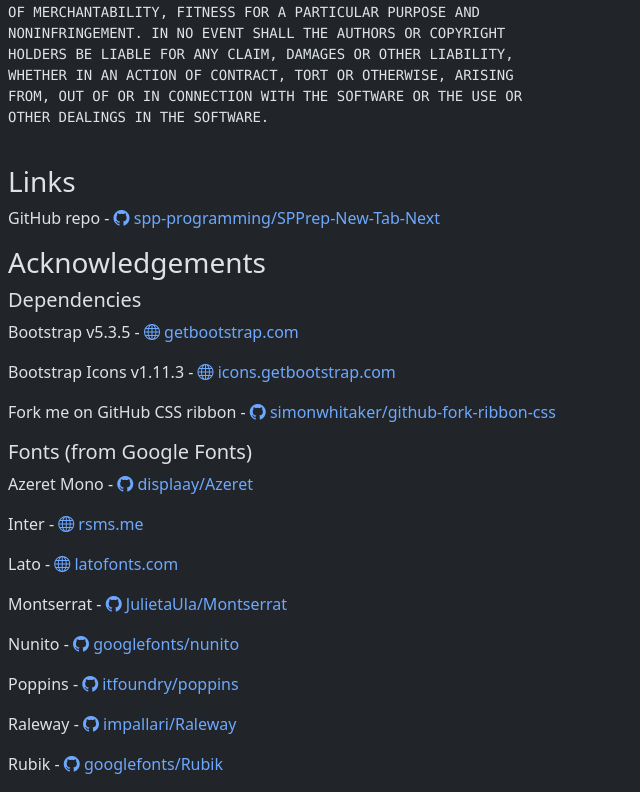
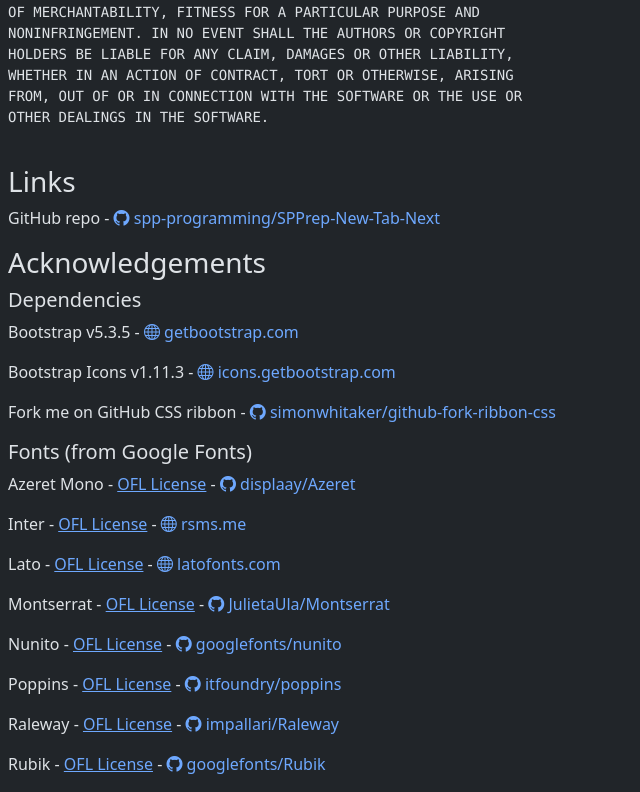
Before and after one commit to spp-programming/SPPrep-New-Tab-Next, a browser extension: page src/about.html in a window 1280 px wide. Shown: the part 519-1311 px from the top of the page, without its empty margins (0-640 px from the left). Drawn offline with Linux system fonts and the light colour scheme.

Commit message:
add links to font licenses

```diff
--- a/src/about.html
+++ b/src/about.html
@@ -75,14 +75,14 @@
         <p>Bootstrap Icons v1.11.3 - <a href="https://icons.getbootstrap.com/" class="link-underline-dark" target="_blank"><i class="bi bi-globe"></i> icons.getbootstrap.com</a></p>
         <p>Fork me on GitHub CSS ribbon - <a href="https://github.com/simonwhitaker/github-fork-ribbon-css" class="link-underline-dark" target="_blank"><i class="bi bi-github"></i> simonwhitaker/github-fork-ribbon-css</a></p>
         <h5>Fonts (from Google Fonts)</h5>
-        <p>Azeret Mono - <a href="https://github.com/displaay/Azeret" class="link-underline-dark" target="_blank"><i class="bi bi-github"></i> displaay/Azeret</a></p>
-        <p>Inter - <a href="https://rsms.me/inter/" class="link-underline-dark" target="_blank"><i class="bi bi-globe"></i> rsms.me</a></p>
-        <p>Lato - <a href="http://www.latofonts.com/" class="link-underline-dark" target="_blank"><i class="bi bi-globe"></i> latofonts.com</a></p>
-        <p>Montserrat - <a href="https://github.com/JulietaUla/Montserrat" class="link-underline-dark" target="_blank"><i class="bi bi-github"></i> JulietaUla/Montserrat</a></p>
-        <p>Nunito - <a href="https://github.com/googlefonts/nunito" class="link-underline-dark" target="_blank"><i class="bi bi-github"></i> googlefonts/nunito</a></p>
-        <p>Poppins - <a href="https://github.com/itfoundry/poppins" class="link-underline-dark" target="_blank"><i class="bi bi-github"></i> itfoundry/poppins</a></p>
-        <p>Raleway - <a href="https://github.com/impallari/Raleway" class="link-underline-dark" target="_blank"><i class="bi bi-github"></i> impallari/Raleway</a></p>
-        <p>Rubik - <a href="https://github.com/googlefonts/Rubik" class="link-underline-dark" target="_blank"><i class="bi bi-github"></i> googlefonts/Rubik</a></p>
+        <p>Azeret Mono - <a href="./fonts/AzeretMono/OFL.txt">OFL License</a> - <a href="https://github.com/displaay/Azeret" class="link-underline-dark" target="_blank"><i class="bi bi-github"></i> displaay/Azeret</a></p>
+        <p>Inter - <a href="./fonts/Inter/OFL.txt">OFL License</a> - <a href="https://rsms.me/inter/" class="link-underline-dark" target="_blank"><i class="bi bi-globe"></i> rsms.me</a></p>
+        <p>Lato - <a href="./fonts/Lato/OFL.txt">OFL License</a> - <a href="http://www.latofonts.com/" class="link-underline-dark" target="_blank"><i class="bi bi-globe"></i> latofonts.com</a></p>
+        <p>Montserrat - <a href="./fonts/Montserrat/OFL.txt">OFL License</a> - <a href="https://github.com/JulietaUla/Montserrat" class="link-underline-dark" target="_blank"><i class="bi bi-github"></i> JulietaUla/Montserrat</a></p>
+        <p>Nunito - <a href="./fonts/Nunito/OFL.txt">OFL License</a> - <a href="https://github.com/googlefonts/nunito" class="link-underline-dark" target="_blank"><i class="bi bi-github"></i> googlefonts/nunito</a></p>
+        <p>Poppins - <a href="./fonts/Poppins/OFL.txt">OFL License</a> - <a href="https://github.com/itfoundry/poppins" class="link-underline-dark" target="_blank"><i class="bi bi-github"></i> itfoundry/poppins</a></p>
+        <p>Raleway - <a href="./fonts/Raleway/OFL.txt">OFL License</a> - <a href="https://github.com/impallari/Raleway" class="link-underline-dark" target="_blank"><i class="bi bi-github"></i> impallari/Raleway</a></p>
+        <p>Rubik - <a href="./fonts/Rubik/OFL.txt">OFL License</a> - <a href="https://github.com/googlefonts/Rubik" class="link-underline-dark" target="_blank"><i class="bi bi-github"></i> googlefonts/Rubik</a></p>
     </div>
     <script src="./js/thirdparty/bootstrap.bundle.min.js"></script>
     <script type="module" src="./js/about.js"></script>
```
